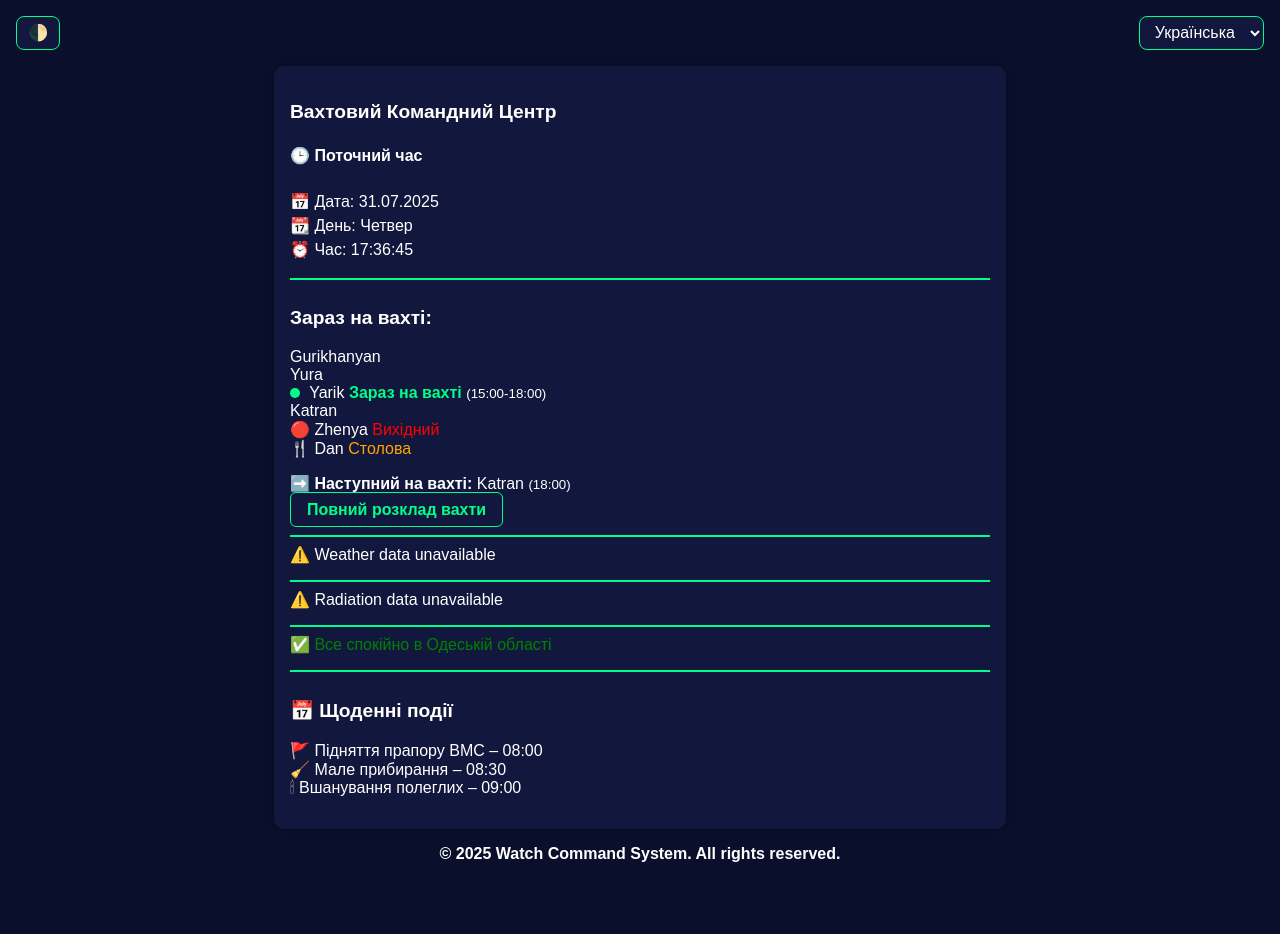
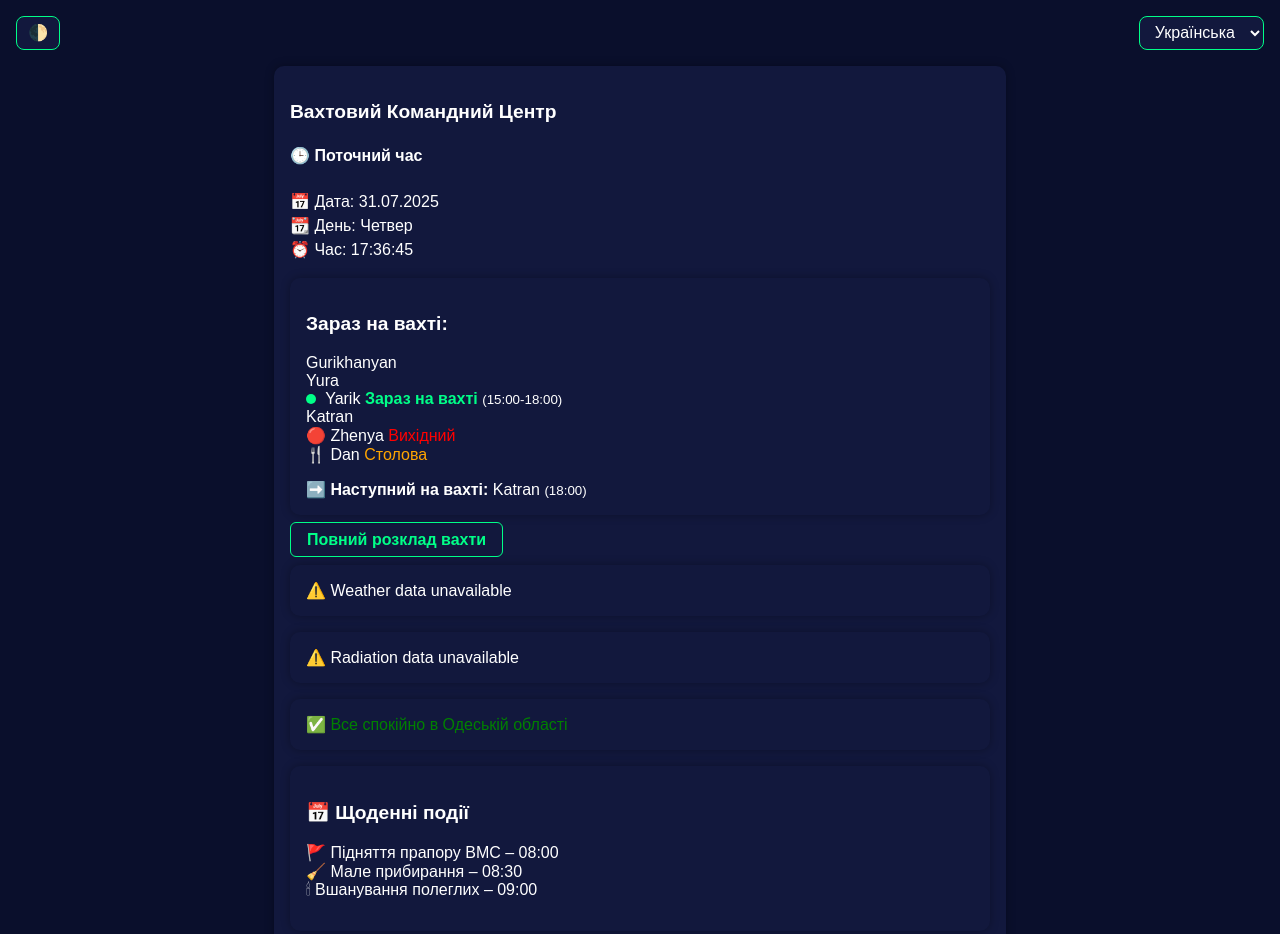
Before and after one commit to googlove/dutyWatch, a plain HTML site: page index.html in a window 1280 px wide. Shown: the top 934 px of the page. Before the commit the page ends 895 px from the top, so only its background shows below. Drawn offline with Linux system fonts and the light colour scheme; no server answers.

Commit message:
Update index.html

```diff
--- a/index.html
+++ b/index.html
@@ -19,14 +19,14 @@
   <div class="card">
     <h3 data-i18n="watchCommand">Watch Command System</h3>
     <div id="dateTime"></div>
-    <div id="currentShift" class="section"></div>
+    <div id="currentShift" class="card"></div>
 <nav>
     <a href="fulltime.html" class="nav-link">Повний розклад вахти</a>
   </nav>
-    <div id="weather" class="section"></div>
-    <div id="radiation" class="section"></div>
-    <div id="airAlert" class="section"></div>
-    <div id="events" class="section"></div>
+    <div id="weather" class="card"></div>
+    <div id="radiation" class="card"></div>
+    <div id="airAlert" class="card"></div>
+    <div id="events" class="card"></div>
   </div>
 
   <script src="script.js"></script>
```
